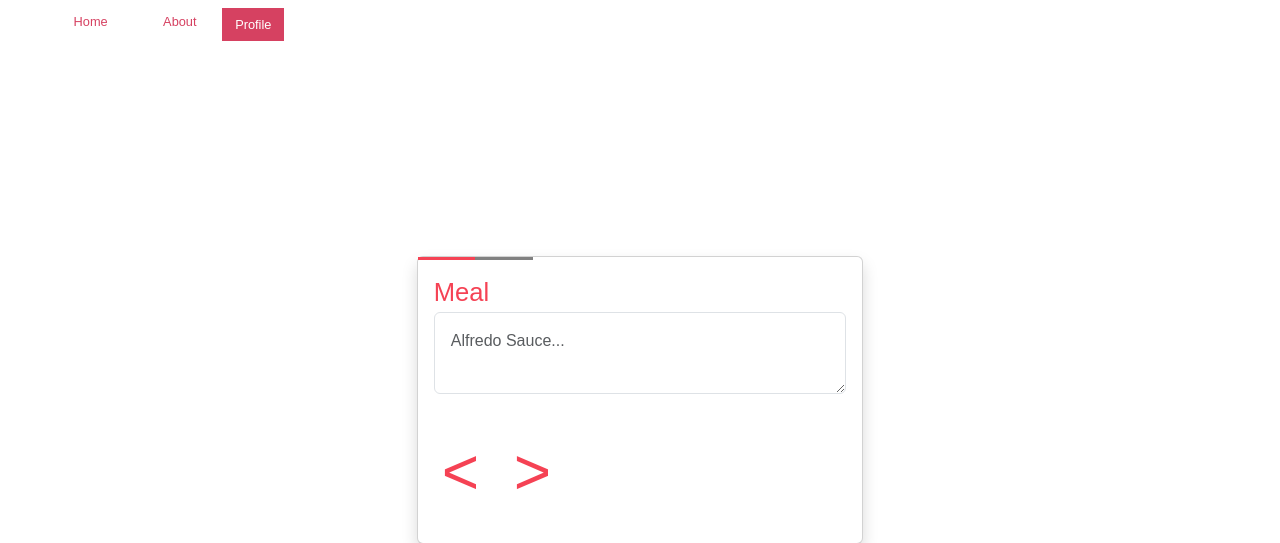
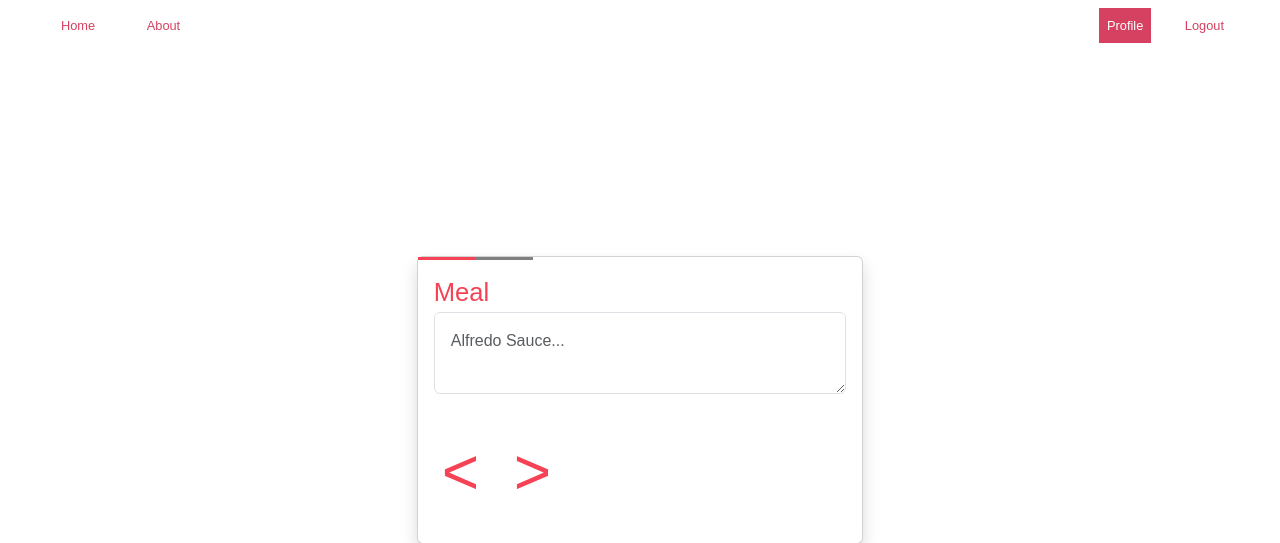
Before and after one commit to zachluh/allergen_ai, a Flask app: page /create/ in a window 1280 px wide; the page is wider, and only the part inside the window is pictured. Shown: the top 543 px of that part. Run offline with Flask 3, Linux system fonts and the light colour scheme; the visitor is signed in with stand-in values (Sample User, id 1).

Commit message:
added logging in, logging out, basic recipe saving to specific account

```diff
--- a/flask_site.py
+++ b/flask_site.py
@@ -52,6 +52,7 @@ class recipes(db.Model):
     _id = db.Column("id", db.Integer, primary_key=True)
     user = db.Column("user", db.Integer)
     name = db.Column("name", db.String(100))
+    true_name = db.Column("true_name", db.String(100))
 
     def __init__(self, user, name):
         self.user = user
@@ -68,7 +69,10 @@ def index():
 
 @app.route("/account_page/", methods=["GET", "POST"])
 def account_page():
-    return render_template('account_page.html')
+    user = users.query.filter_by(_id=session["user"]).first()
+    recipe = recipes.query.filter_by(user=session["user"]).first()
+    print("ran")
+    return render_template('account_page.html', first_name=user.first_name, recipe=recipe)
 
 @app.route("/login/", methods=['GET', 'POST'])
 def login():
@@ -77,8 +81,7 @@ def login():
         if found_user:
             print("Login success")
             session["user"] = found_user._id
-            recipe = recipes.query.filter_by(user=found_user._id)
-            return render_template('account_page.html', first_name=found_user.first_name, recipe=recipe)
+            return redirect(url_for('account_page'))
         else:
             print("Login unsuccessful")
     return render_template('login.html')
@@ -99,7 +102,7 @@ def signup():
 
         session["user"] = user._id
 
-        return render_template('account_page.html', first_name=first_name)
+        return redirect(url_for('account_page'))
     return render_template('signup.html')
 
 
@@ -133,6 +136,11 @@ def generate_recipe():
 
     return render_template('created_recipe.html', recipe=Markup(response.replace('\n', '<br>')), pdf_name=pdf_name)
 
+@app.route('/logout/', methods=['GET', 'POST'])
+def logout():
+    session.pop("user", None)
+    return redirect(url_for('index'))
+
 @app.route('/create/<path:pdf_name>')
 def download_pdf(pdf_name):
     return send_from_directory('static', pdf_name, mimetype='application/pdf')
--- a/templates/base.html
+++ b/templates/base.html
@@ -69,26 +69,50 @@
 </head>
 <body>
     <nav class=" navbar navbar-expand-lg ms-5 pe-5 mb-5" style="width:100%;position:absolute;">
-        <ul class="navbar-nav">
-            <li class="navbar-item" style="background:none;">
-                <a href="{{ url_for('index') }}" style="font-family:Arial;font-size:1vw;">Home</a>
-                <a href="#" style="font-family:Arial;font-size:1vw;">About</a>
+        <ul class="navbar-nav mr-auto" style="gap:2vw;">
+            <li class="nav-item" style="background:none;align-items:center;justify-content:center;">
+                <a class="btn" href="{{ url_for('index') }}" style="font-family:Arial;font-size:1vw;color:#d64161;">Home</a>
             </li>
+            <l1 class="nav-item" style="background:none;align-items:center;justify-content:center;">
+                <a class="btn" href="#" style="font-family:Arial;font-size:1vw;color:#d64161;">About</a>
+            </l1>
+
+
+
+
+        </ul>
+
+
+        <ul class="navbar-nav ms-auto pe-5" style="gap:2vw;">
+
              {% if "user" not in session %}
-            <li class="navbar-item" style="justify-content:flex-end;">
-                <a href="{{ url_for('login') }}" style="font-family:Arial;font-size:1vw;">
+            <li class="nav-item" style="justify-content:flex-end;align-items:center;">
+                <a class="btn nav-link" href="{{ url_for('login') }}" style="font-family:Arial;font-size:1vw;color:#d64161;">
                     Login
                 </a>
-                <a href="{{ url_for('signup') }}" style="font-family:Arial;font-size:1vw;">
+            </li>
+            <li>
+                <a class=" btn nav-link" href="{{ url_for('signup') }}" style="font-family:Arial;font-size:1vw;color:#d64161;">
                      Sign Up
                 </a>
             </li>
-             {% else %}
-             <li class="navbar-item" style="background:#d64161;">
-                 <a class="btn" href="{{ url_for('account_page') }}" style="font-family:Arial;font-size:1vw;color:white;"> Profile </a>
+
+            {% else %}
+
+             <li class="nav-item" style="background:#d64161;">
+                 <a class="nav-link" class="btn" href="{{ url_for('account_page') }}" style="font-family:Arial;font-size:1vw;color:white;"> Profile </a>
              </li>
+
+            <li>
+                <a class=" btn nav-link" href="{{ url_for('logout') }}" style="font-family:Arial;font-size:1vw;color:#d64161;">Logout</a>
+            </li>
+
+
              {% endif %}
         </ul>
+
+
+
 
 
 
```
